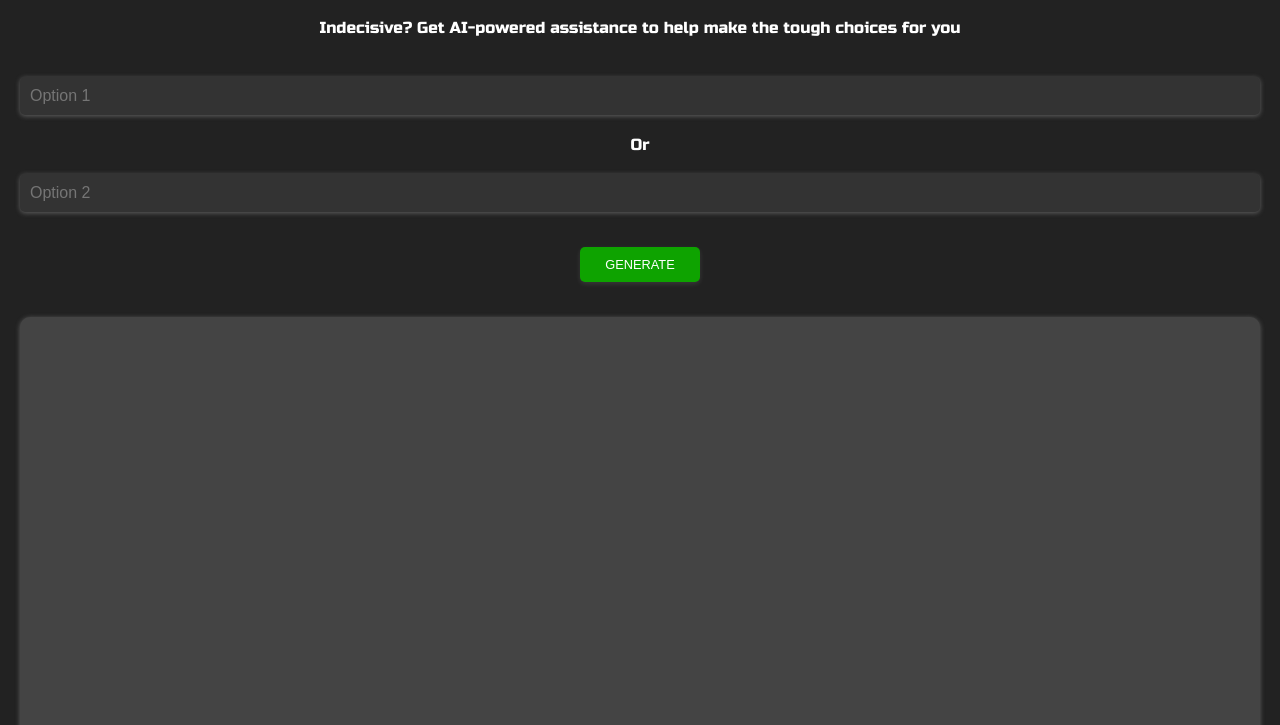
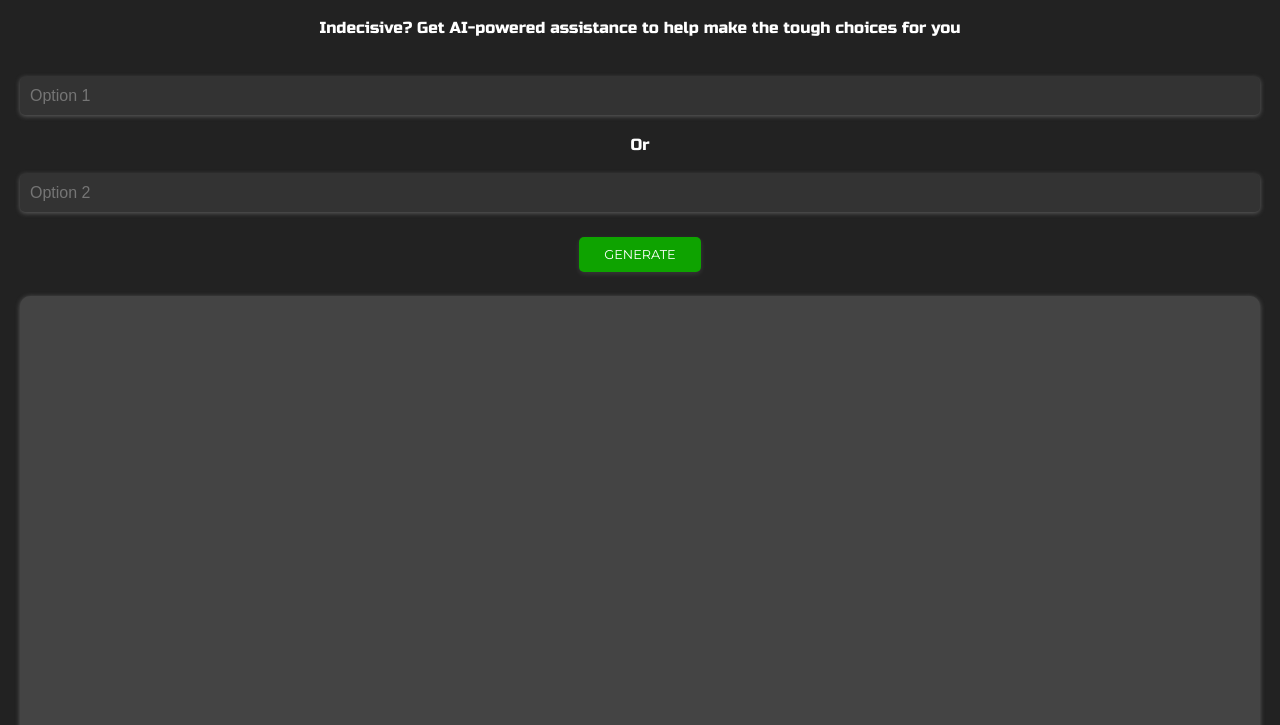
Before and after one commit to sol-A1/74h, a website built with Vite: page client/index.html in a window 1280 px wide. Shown: the part 75-800 px from the top of the page. Built offline with nearby package versions, Linux system fonts and the light colour scheme.

Commit message:
Update style.css

```diff
--- a/client/style.css
+++ b/client/style.css
@@ -119,15 +119,16 @@ button {
   color: #fff;
   cursor: pointer;
   font-size: 16px;
-  margin-top: 25px;
-  margin-bottom: 15px;
+  margin-top: 15px;
+  margin-bottom: 4px;
   padding: 10px 25px;
-  transition: background-color 0.15s ease-in-out;
+  transition: background-color 0.09s ease-in-out;
   font-size: 0.8em;
+  font-family: 'Montserrat', sans-serif;
 }
 
 button:hover {
-  background-color: #0ea30082;
+  background-color: #1090d5aa;
 }
 
 #chat-container {
```
